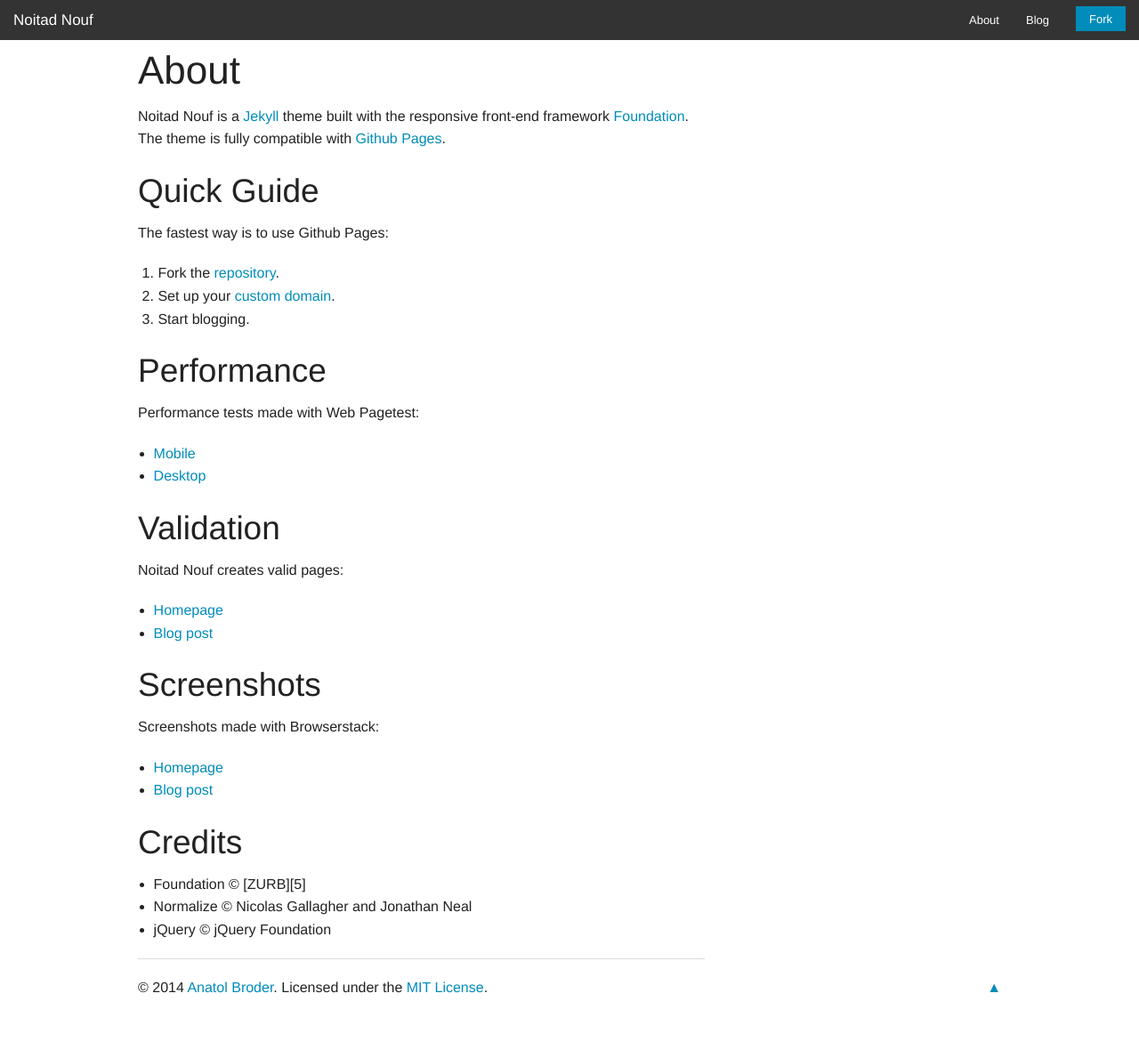
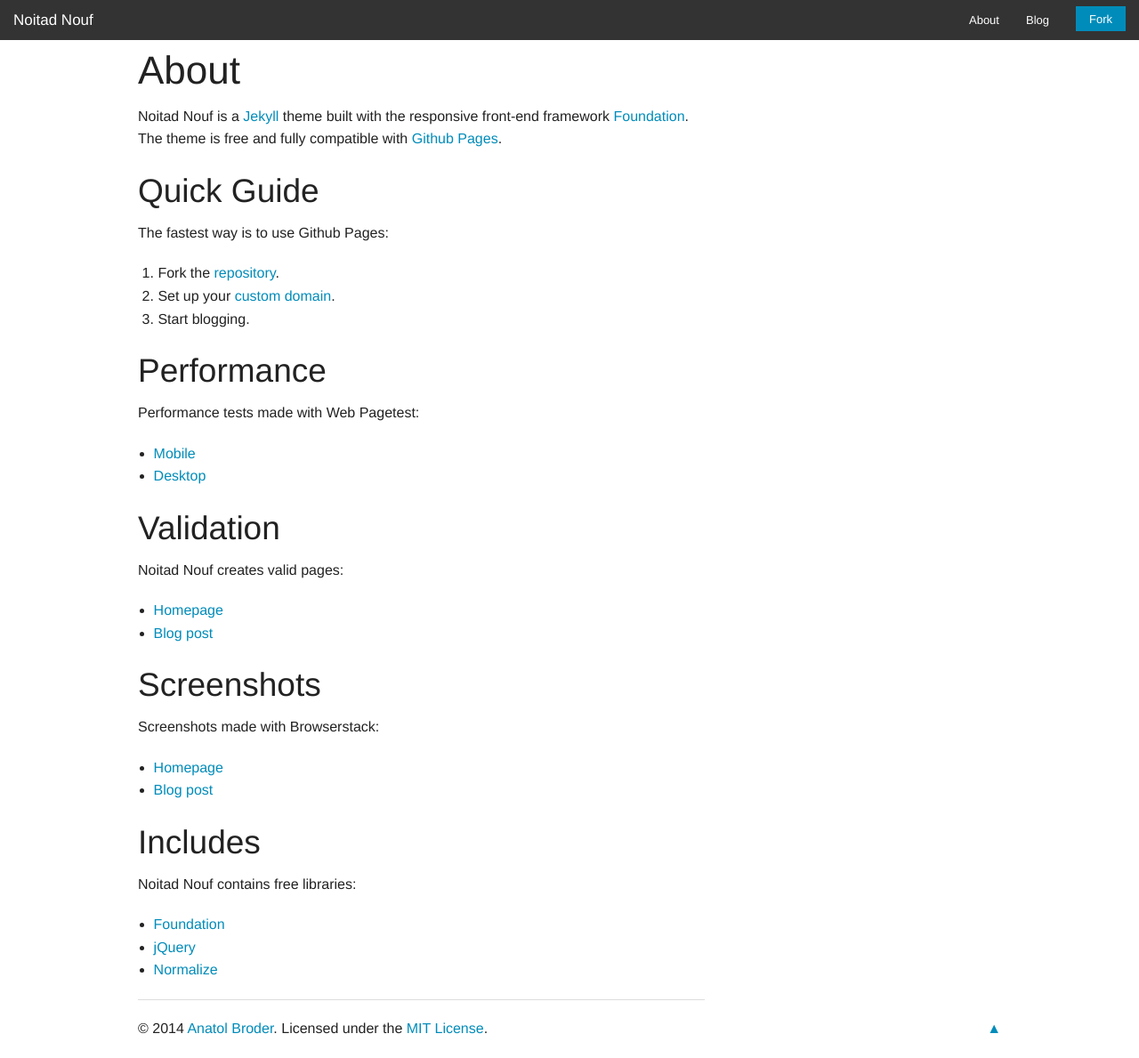
Before and after one commit to doktorbro/jekyll-noita, a Jekyll site: the page built from about/index.md, in a window 1280 px wide. Shown: the whole page at 89% size. Built offline with Jekyll 4.4.1, drawn with Linux system fonts in a browser that asks for light colours; before the commit the page ends 1143 px from its top, so only the background shows below that.

Commit message:
Add includes

```diff
--- a/about/index.md
+++ b/about/index.md
@@ -4,7 +4,7 @@
 ---
 
 Noitad Nouf is a [Jekyll][1] theme built with the responsive
-front-end framework [Foundation][2]. The theme is fully compatible with [Github Pages][3].
+front-end framework [Foundation][2]. The theme is free and fully compatible with [Github Pages][3].
 
 ## Quick Guide
 
@@ -35,12 +35,16 @@
 * [Homepage](http://www.browserstack.com/screenshots/ef015b71fbc13a86d6658a8087faa6788743ca91)
 * [Blog post](http://www.browserstack.com/screenshots/e58d501fcc2eff5d1e6ff6b63dbbdbeadc944b2f)
 
-## Credits
+## Includes
 
-* Foundation © [ZURB][5]
-* Normalize © Nicolas Gallagher and Jonathan Neal
-* jQuery © jQuery Foundation
+Noitad Nouf contains free libraries:
+
+* [Foundation][2]
+* [jQuery][5]
+* [Normalize][4]
 
 [1]: http://jekyllrb.com/
 [2]: http://foundation.zurb.com/
 [3]: https://pages.github.com/
+[4]: http://necolas.github.io/normalize.css/
+[5]: http://jquery.com/
```
